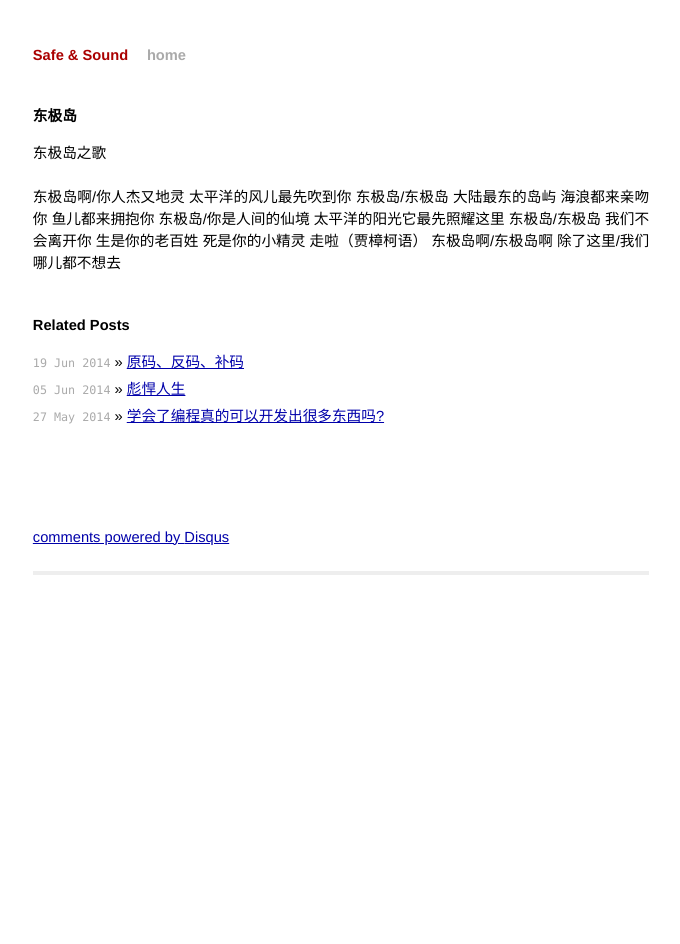
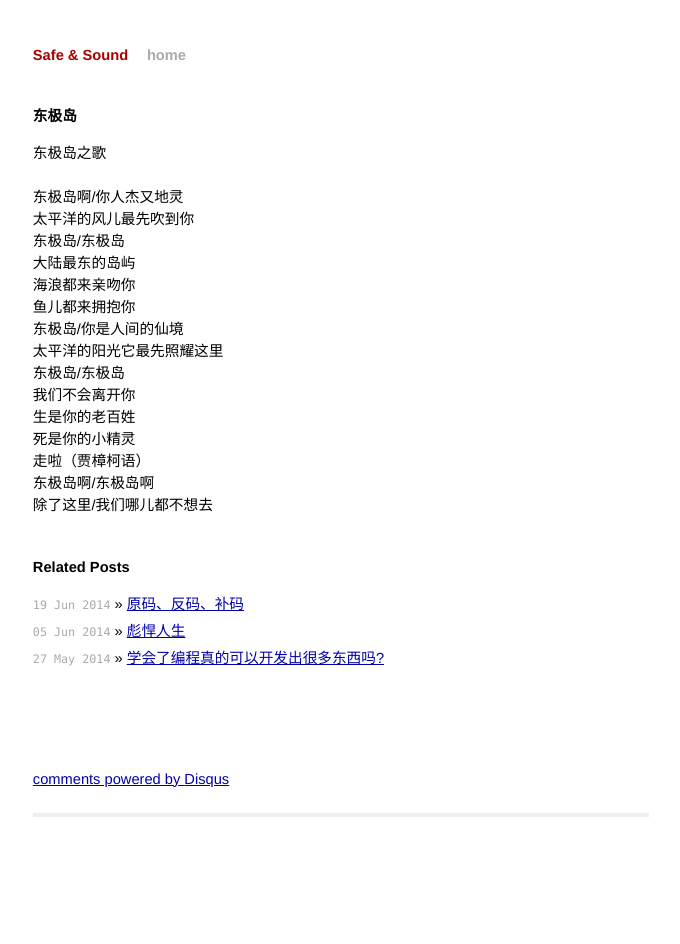
Before and after one commit to isensen/isensen.github.io, a Jekyll site: the page built from _posts/2014-07-1-dongjidao.md, in a window 1280 px wide. Shown: the whole page, without its empty margins (299-979 px from the left). Built offline with Jekyll 4.4.1, drawn with Linux system fonts in a browser that asks for light colours; Markdown is read by kramdown in place of the engine named in the settings; comment, search, counter and statistics services are not loaded.

Commit message:
format dong ji dao

```diff
--- a/_posts/2014-07-1-dongjidao.md
+++ b/_posts/2014-07-1-dongjidao.md
@@ -9,21 +9,21 @@ tags: None
 东极岛之歌
 <br/>
 <br/>
-东极岛啊/你人杰又地灵
-太平洋的风儿最先吹到你
-东极岛/东极岛
-大陆最东的岛屿
-海浪都来亲吻你
-鱼儿都来拥抱你
-东极岛/你是人间的仙境
-太平洋的阳光它最先照耀这里
-东极岛/东极岛
-我们不会离开你
-生是你的老百姓
-死是你的小精灵
-走啦（贾樟柯语）
-东极岛啊/东极岛啊
-除了这里/我们哪儿都不想去
+东极岛啊/你人杰又地灵<br/>
+太平洋的风儿最先吹到你<br/>
+东极岛/东极岛<br/>
+大陆最东的岛屿<br/>
+海浪都来亲吻你<br/>
+鱼儿都来拥抱你<br/>
+东极岛/你是人间的仙境<br/>
+太平洋的阳光它最先照耀这里<br/>
+东极岛/东极岛<br/>
+我们不会离开你<br/>
+生是你的老百姓<br/>
+死是你的小精灵<br/>
+走啦（贾樟柯语）<br/>
+东极岛啊/东极岛啊<br/>
+除了这里/我们哪儿都不想去<br/>
 
 
 {% include references.md %}
```
